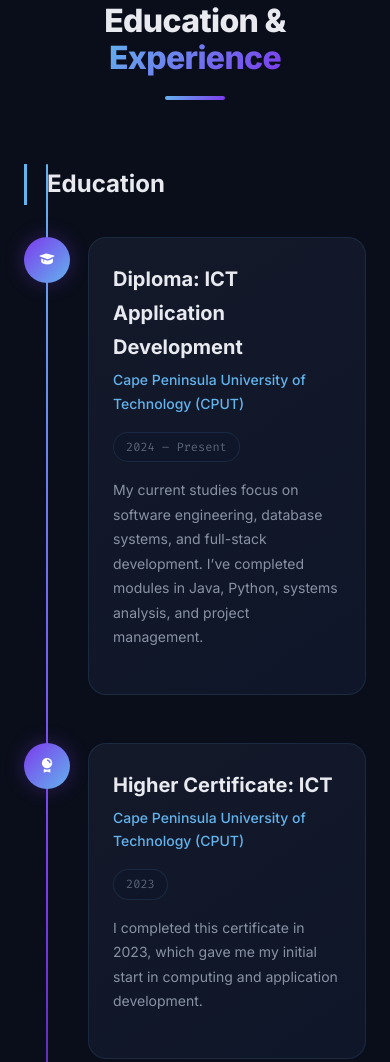
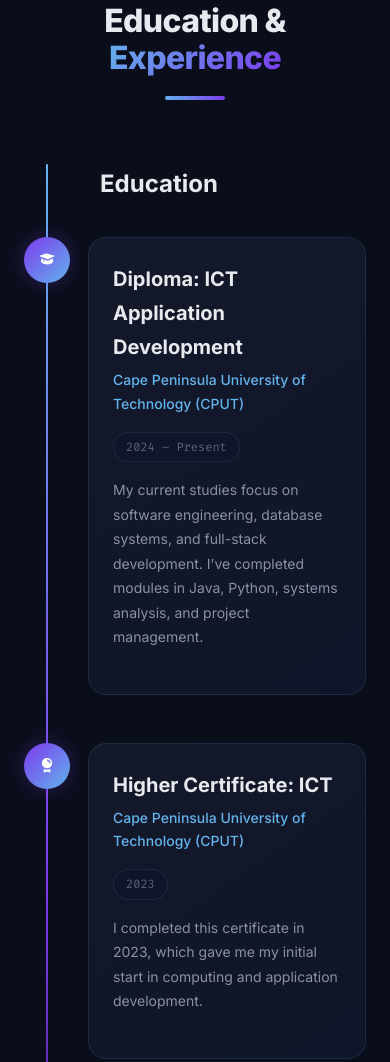
Before and after one commit to uyathandwa-ngomana/ngomana-uyathandwa-portfolio, a plain HTML site: page index.html in a window 390 px wide. Shown: the part 5184-6246 px from the top of the page. Drawn offline with nearby package versions, Linux system fonts and the light colour scheme.

Commit message:
Fix contact form crash and timeline alignment

```diff
--- a/script.js
+++ b/script.js
@@ -273,11 +273,10 @@ document.addEventListener('DOMContentLoaded', () => {
       // Gather values
       const name    = contactForm.name.value.trim();
       const email   = contactForm.email.value.trim();
-      const subject = contactForm.subject.value.trim();
       const message = contactForm.message.value.trim();
 
       // Basic validation
-      if (!name || !email || !subject || !message) {
+      if (!name || !email || !message) {
         showFeedback('Please fill in all fields before sending.', 'error');
         return;
       }
--- a/style.css
+++ b/style.css
@@ -1214,8 +1214,7 @@ input, textarea {
 
 .timeline-heading {
   margin-bottom: var(--space-8);
-  padding-left: var(--space-2);
-  border-left: 3px solid var(--accent);
+  padding-left: calc(60px + var(--space-6));
 }
 
 .timeline-section-title {
@@ -1753,6 +1752,10 @@ input, textarea {
     gap: var(--space-4);
   }
 
+  .timeline-heading {
+    padding-left: calc(48px + var(--space-4));
+  }
+
   .timeline-marker {
     width: 46px;
     height: 46px;
```
